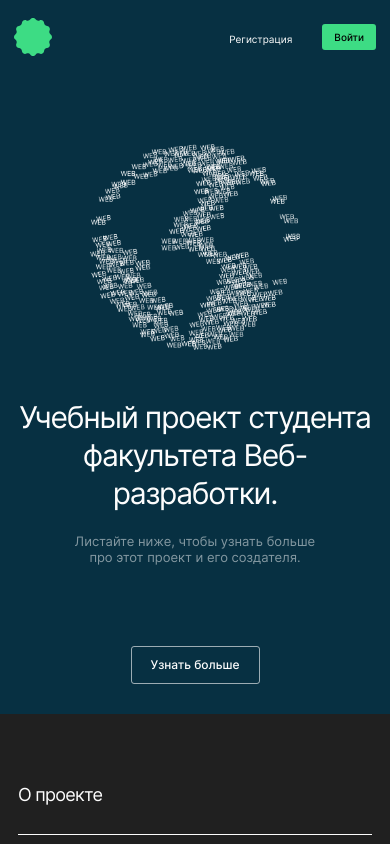
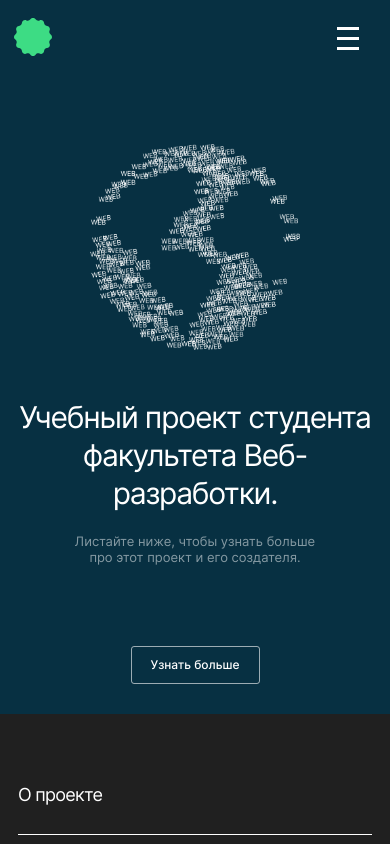
Before and after one commit to BolshakovAndrey/movies-explorer-frontend, a React app: page / in a window 390 px wide. Shown: the top 844 px of the page. Built offline with nearby package versions, Linux system fonts and the light colour scheme.

Commit message:
Hotfix(Burger) Refactoring burger menu, hotfix header

```diff
--- a/src/blocks/root/root.css
+++ b/src/blocks/root/root.css
@@ -10,10 +10,11 @@
 
 
   /* text colors */
-  --color-text-primary: #fdfdfd;
+  --color-text-primary: #FFFFFF;;
   --color-text-secondary: #A0A0A0;
   --color-text-tertiary: #8B8B8B;
   --color-text-fourth: #000000;
+  --color-text-fivth: #FFFFFF;
 
   --color-accent-primary: #3DDC84;
   --color-accent-secondary: #ee3465;
--- a/src/components/AboutProject/AboutProject.css
+++ b/src/components/AboutProject/AboutProject.css
@@ -11,6 +11,9 @@
   flex-direction: row;
   justify-content: space-between;
   gap: 40px;
+}
+.project-desc__cell {
+  max-width: 550px;
 }
 
 .project-desc__heading {
@@ -31,6 +34,7 @@
   margin: 0;
   padding: 0;
   list-style: none;
+
   display: grid;
   grid-template-columns: 1fr 4fr;
 }
--- a/src/components/AboutProject/AboutProject.js
+++ b/src/components/AboutProject/AboutProject.js
@@ -1,5 +1,4 @@
 import './AboutProject.css';
-import '../SectionTitle/SectionTitle';
 import SectionTitle from "../SectionTitle/SectionTitle";
 
 function AboutProject() {
--- a/src/components/App/App.js
+++ b/src/components/App/App.js
@@ -23,7 +23,7 @@ function App() {
     });
 
     const [isSideMenuPopupOpen, setSideMenuPopupOpen] = useState(false);
-    const [loggedIn, setLoggedIn] = useState(false);
+    const [loggedIn, setLoggedIn] = useState(true);
     const [isInfoTooltipPopupOpen, setInfoTooltipPopupOpen] = useState(false)
 
     function handleSideMenuPopupOpen () {
--- a/src/components/AuthForm/AuthForm.css
+++ b/src/components/AuthForm/AuthForm.css
@@ -55,7 +55,7 @@
   margin: 0;
   font-size: 14px;
   line-height: 1.2;
-  color: var( --color-text-tertiary);
+  color: var(--color-text-tertiary);
   text-align: center;
 }
 
@@ -81,7 +81,6 @@
     margin: 0 0 80px;
   }
 
-
   .auth-form__text {
     font-size: 12px;
     line-height: 1.25;
--- a/src/components/AuthNavigation/AuthNavigation.css
+++ b/src/components/AuthNavigation/AuthNavigation.css
@@ -1,6 +1,3 @@
-/*TODO*/
-
-
 .auth-navigation__items {
   margin: 0;
   padding: 0;
@@ -15,6 +12,7 @@
 .auth-navigation__link {
   font-size: 12px;
   line-height: 1.3;
+  font-weight: 500;
   color: var(--color-text-primary);
   text-decoration: none;
 
--- a/src/components/BurgerButton/BurgerButton.css
+++ b/src/components/BurgerButton/BurgerButton.css
@@ -1,51 +1,51 @@
-/*.burger-btn {*/
-/*  padding: 0;*/
-/*  width: 28px;*/
-/*  height: 24px;*/
-/*  top: 0;*/
-/*  right: 3%;*/
-/*  background: none;*/
-/*  border: none;*/
+.burger-btn {
+  padding: 0;
+  width: 28px;
+  height: 24px;
+  top: 0;
+  right: 4%;
+  background: none;
+  border: none;
 
-/*  cursor: pointer;*/
-/*  position: relative;*/
-/*  display: none;*/
-/*  transition: color .3s ease;*/
-/*}*/
+  cursor: pointer;
+  position: relative;
+  display: none;
+  transition: color .3s ease;
+}
 
-/*.burger-btn::before {*/
-/*  content: "";*/
-/*  position: absolute;*/
-/*  top: 1px;*/
-/*  left: 0;*/
-/*  width: 28px;*/
-/*  height: 3px;*/
-/*  background-color: rgba(255, 255, 255, 1);*/
-/*  box-shadow: 0 10px 0 0 rgba(255, 255, 255, 1), 0 20px 0 0 rgba(255, 255, 255, 1);*/
-/*}*/
+.burger-btn::before {
+  content: "";
+  position: absolute;
+  top: 1px;
+  left: 0;
+  width: 28px;
+  height: 3px;
+  background-color: var(--color-text-primary);
+  box-shadow: 0 10px 0 0 var(--color-text-primary), 0 20px 0 0 var(--color-text-primary);
+}
 
-/*@media screen and (max-width: 1023px) {*/
-/*  .burger-btn {*/
-/*    display: block;*/
-/*  }*/
-/*}*/
+@media screen and (max-width: 1023px) {
+  .burger-btn {
+    display: block;
+  }
+}
 
-/*@media screen and (max-width: 767px) {*/
-/*  .burger-btn {*/
-/*    width: 23px;*/
-/*    height: 23px;*/
-/*    right: 4.38%;*/
-/*  }*/
+@media screen and (max-width: 767px) {
+  .burger-btn {
+    width: 23px;
+    height: 23px;
+    right: 4.38%;
+  }
 
-/*  .burger-btn::before {*/
-/*    width: 22px;*/
-/*    box-shadow: 0 9px 0 0 rgba(255, 255, 255, 1), 0 18px 0 0 rgba(255, 255, 255, 1);*/
-/*  }*/
-/*}*/
+  .burger-btn::before {
+    width: 22px;
+    box-shadow: 0 9px 0 0 var(--color-text-primary), 0 18px 0 0 var(--color-text-primary);
+  }
+}
 
-/*!* landing page *!*/
+/* landing page */
 
-/*.header_place_landing .burger-btn::before {*/
-/*  background-color: rgba(255, 255, 255, 1);*/
-/*  box-shadow: 0 10px 0 0 rgba(255, 255, 255, 1), 0 20px 0 0 rgba(255, 255, 255, 1);*/
-/*}*/
+.header_place_landing .burger-btn::before {
+  background-color: var(--color-text-primary);
+  box-shadow: 0 10px 0 0 var(--color-text-primary), 0 20px 0 0 var(--color-text-primary);
+}
--- a/src/components/Navigation/Navigation.css
+++ b/src/components/Navigation/Navigation.css
@@ -2,19 +2,18 @@
   margin: 0;
   padding: 0;
   list-style: none;
-
   display: flex;
   justify-content: flex-end;
   align-items: center;
   flex-wrap: wrap;
+  grid-gap: 10px 50px;
   gap: 10px 50px;
 }
 
 .navigation__links-container {
   display: flex;
-  justify-content: flex-end;
+  grid-gap: 20px;
   gap: 20px;
-  list-style: none;
 }
 
 .navigation__link {
@@ -22,7 +21,7 @@
   line-height: 1.3;
   font-weight: 400;
   text-decoration: none;
-  color: var(--color-text-primary);
+  color: var(--color-text-fivth);
 
   display: block;
   transition: color .3s ease;
@@ -45,7 +44,7 @@
 /* landing page */
 
 .header_place_landing .navigation__link {
-  color: var(--color-text-tertiary);
+  color: var(--color-text-fivth);
 }
 
 .header_place_landing .navigation__link:hover {
--- a/src/components/Navigation/Navigation.js
+++ b/src/components/Navigation/Navigation.js
@@ -21,23 +21,27 @@ function Navigation() {
     ]
 
     return (
+        <nav className="navigation">
+            <ul className="navigation__items">
                 <div className="navigation__links-container">
                     {NAVIGATION_LINKS.map((item) => (
                         <li className="navigation__list-item" key={item.key}>
                             <NavLink
                                 className="navigation__link"
                                 activeClassName="navigation__link_active"
-                        to={{pathname: item.linkPath}}
+                                to={{ pathname: item.linkPath }}
                                 exact={item.exact}
                             >
                                 {item.linkText}
                             </NavLink>
                         </li>
                     ))}
+                </div>
                 <li>
-                <ProfileButton/>
+                    <ProfileButton />
                 </li>
-        </div>
+            </ul>
+        </nav>
     )
 }
 
--- a/src/components/ProfileButton/ProfileButton.css
+++ b/src/components/ProfileButton/ProfileButton.css
@@ -5,7 +5,7 @@
   font-weight: 500;
   text-decoration: none;
 
-  color: var(--color-text-primary);
+  color: var(--color-text-fivth);
   background: var(--color-bg-button);
   border-radius: 50px;
 
@@ -23,7 +23,7 @@
 /* landing page */
 
 .header_place_landing .profile-btn {
-  color: var(--color-text-tertiary);
+  color: var(--color-text-fivth);
 }
 
 .header_place_landing {
```
Also changed, not shown: src/components/App/App.css (deleted, +0 -7 lines), src/components/NavTab/NavTab.js (deleted, +0 -7 lines), src/components/NavTab/NavTab.css (deleted). Lines whose indentation alone changed are shown as unchanged.
